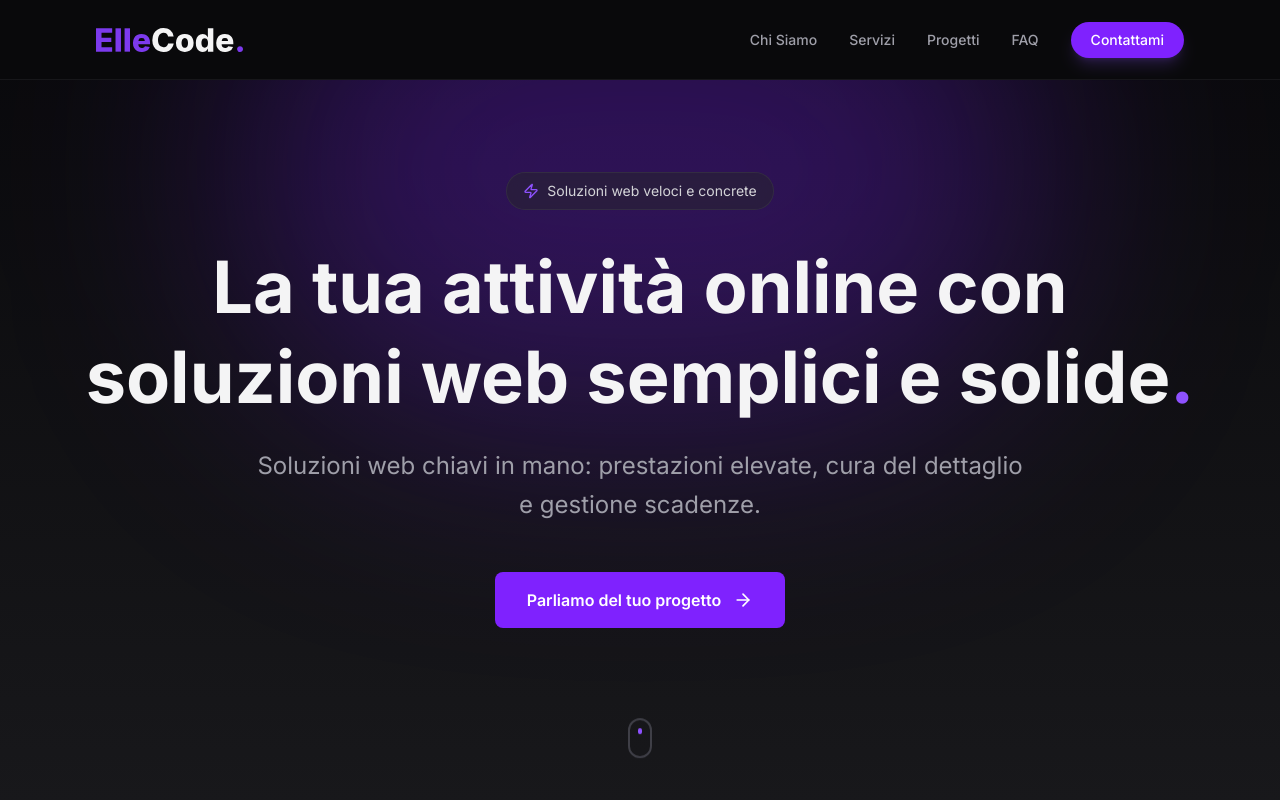
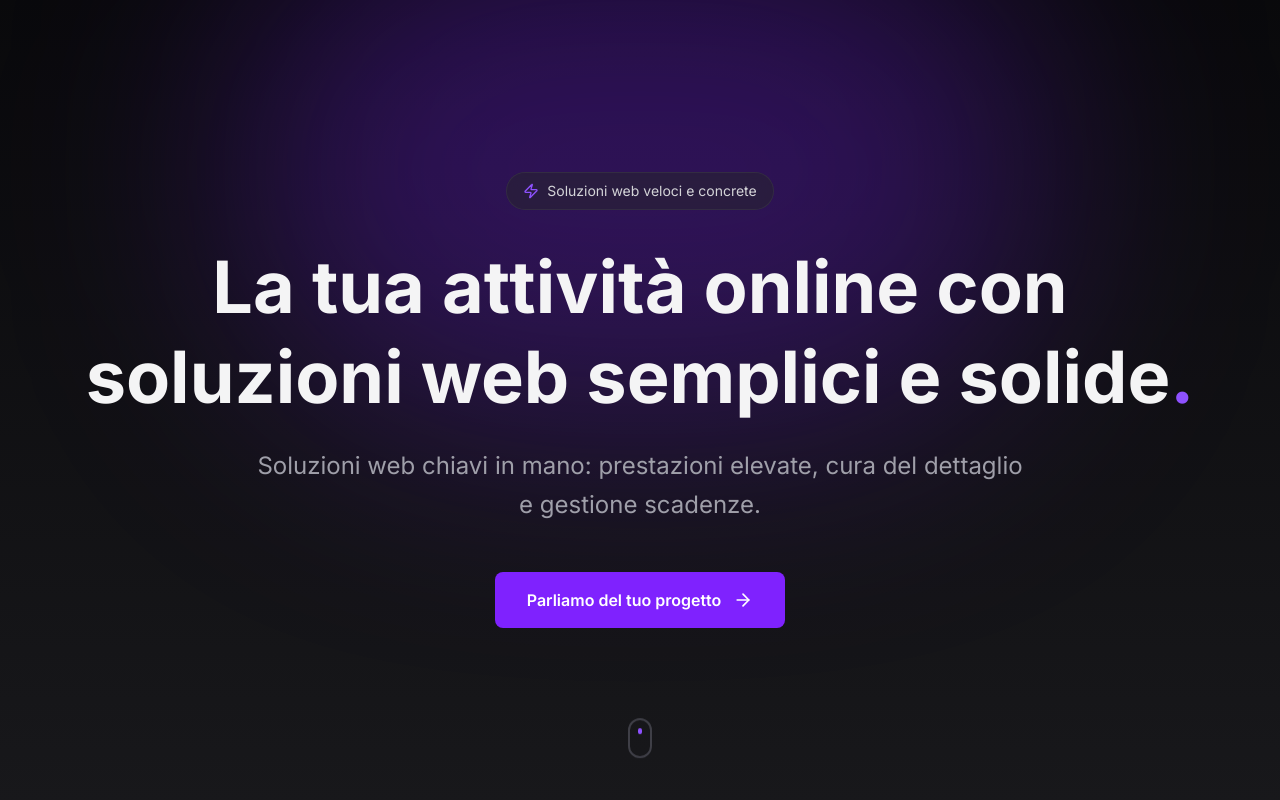
Before and after one commit to LucasPlatforms/ElleCode, a Next.js app: page / in a window 1280 px wide. Shown: the top 800 px of the page. Built offline with nearby package versions, Linux system fonts and the light colour scheme.

Commit message:
rimossa navbar

```diff
--- a/src/app/page.js
+++ b/src/app/page.js
@@ -1,4 +1,4 @@
-import Navbar from "../components/Navbar";
+//import Navbar from "../components/Navbar";
 import Hero from "../components/Hero";
 import About from "../components/About";
 import Services from "../components/Services";
@@ -9,7 +9,6 @@ import Contact from "../components/Contact";
 export default function Home() {
   return (
     <main className="min-h-screen bg-zinc-950">
-      <Navbar />
       <Hero />
       <About />
       <Services />
--- a/src/components/Navbar.jsx
+++ b/src/components/Navbar.jsx
@@ -31,7 +31,7 @@ export default function Navbar() {
   return (
     <nav
       ref={navRef}
-      className="fixed top-0 left-0 w-full z-50 h-20 bg-zinc-950 border-b border-zinc-800/50"
+      className="fixed top-0 left-0 w-full z-50 h-20 bg-zinc-950/90 backdrop-blur border-b border-zinc-800/50"
     >
       {/* HEADER: Aggiunto relative z-20 per tenerlo SEMPRE sopra la tendina del menu */}
       <div className="max-w-6xl mx-auto px-8 h-full flex justify-between items-center relative z-20">
```
